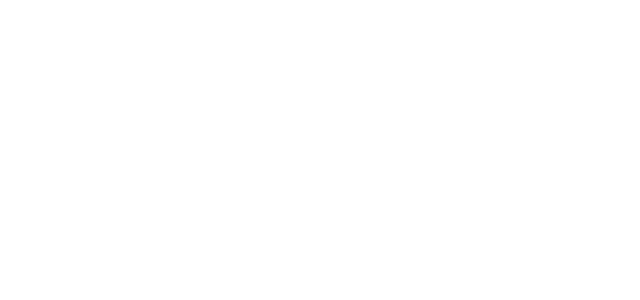
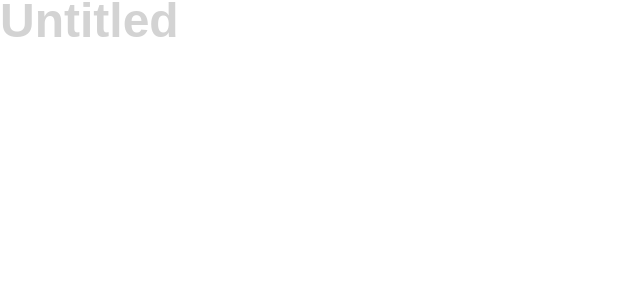
Before and after one commit to ayushmanchhabra/share-list, a React (Vite) app: page / in a window 1280 px wide. Shown: the top 300 px of the page, without its empty margins (0-640 px from the left). Built offline with nearby package versions, Linux system fonts and the light colour scheme.

Commit message:
Fix app state in URL functionality

```diff
--- a/index.html
+++ b/index.html
@@ -7,7 +7,7 @@
   </head>
   <body>
     <div id="root"></div>
-    <script type="module" src="src/main.tsx"></script>
-    <link rel="stylesheet" href="src/main.scss" />
+    <script type="module" src="./src/main.tsx"></script>
+    <link rel="stylesheet" href="./src/main.scss" />
   </body>
 </html>
--- a/src/app.tsx
+++ b/src/app.tsx
@@ -1,13 +1,14 @@
 import { useEffect, useState } from "react";
 import { useNavigate, useParams } from "react-router-dom";
 
-import { dummy, decompress, compress } from "providers";
+import { deserialise, serialise } from "providers";
 import { PlaylistSchema, SongSchema } from "schema";
 
 export function App() {
   const [playlist, setPlaylist] = useState<PlaylistSchema>({
     title: "",
     songs: [],
+    focus: true,
   } as PlaylistSchema);
   const [keyState, setKeyState] = useState<string>("");
 
@@ -16,7 +17,7 @@
 
   useEffect(() => {
     if (id !== undefined) {
-      const appState: PlaylistSchema = JSON.parse(decompress(atob(id)));
+      const appState: PlaylistSchema = deserialise<PlaylistSchema>(id);
       setPlaylist(appState);
     }
   }, [id]);
@@ -32,44 +33,31 @@
         }
         if (keyState === "Control" && event.key === "s") {
           event.preventDefault();
-          const url = btoa(compress(JSON.stringify(playlist.songs)));
+          const url = serialise<PlaylistSchema>(playlist);
           navigate(`/${url}`);
         }
       }}
     >
-      {/* <List /> */}
-      {playlist.songs.map((item: SongSchema, idx: number) => {
-        if (idx === 0) {
-          return (
       <input
-              autoFocus={item.focus}
+        autoFocus={playlist.focus}
         className={"title"}
-              key={idx}
         onChange={(event) => {
-                let tempItems = [...playlist.songs];
-                tempItems[idx].title = event.target.value;
-                tempItems[idx].focus = true;
-                setPlaylist({ ...playlist, songs: tempItems });
+          setPlaylist({ ...playlist, title: event.target.value, focus: true });
         }}
         onKeyDown={(event) => {
-                if (event.key === "Enter" && playlist.songs.length === 1) {
-                  let tempItems = [...playlist.songs];
-                  tempItems[idx].title += " ";
+          if (event.key === "Enter" && playlist.songs.length === 0) {
             setPlaylist({
               ...playlist,
-                    songs: [
-                      ...tempItems,
-                      { title: "", artist: "", focus: true },
-                    ],
+              title: playlist.title + " ",
+              songs: [{ title: "", artist: "", focus: true }],
             });
           }
         }}
         placeholder={"Untitled"}
         type="text"
-              value={item.title}
+        value={playlist.title}
       />
-          );
-        } else {
+      {playlist.songs.map((item: SongSchema, idx: number) => {
         return (
           <input
             autoFocus={item.focus}
@@ -81,10 +69,7 @@
                 tempItems[idx].title += " ";
                 setPlaylist({
                   ...playlist,
-                    songs: [
-                      ...tempItems,
-                      { title: "", artist: "", focus: true },
-                    ],
+                  songs: [...tempItems, { title: "", artist: "", focus: true }],
                 });
               }
               if (event.key === "Backspace") {
@@ -109,7 +94,6 @@
             value={item.title}
           />
         );
-        }
       })}
     </div>
   );
--- /dev/null
+++ b/src/providers/deserialise.ts
@@ -0,0 +1,5 @@
+import { decompress } from "providers";
+
+export function deserialise<T>(data: string): T {
+  return JSON.parse(decompress(atob(data)));
+}
--- a/src/providers/index.ts
+++ b/src/providers/index.ts
@@ -1,3 +1,5 @@
 export { compress } from "./compress";
 export { dummy } from "./db";
 export { decompress } from "./decompress";
+export { deserialise } from "./deserialise";
+export { serialise } from "./serialise";
--- /dev/null
+++ b/src/providers/serialise.ts
@@ -0,0 +1,5 @@
+import { compress } from "providers";
+
+export function serialise<T>(data: T): string {
+  return btoa(compress(JSON.stringify(data)));
+}
--- a/src/schema/Playlist.ts
+++ b/src/schema/Playlist.ts
@@ -3,4 +3,5 @@
 export type PlaylistSchema = {
   title: string;
   songs: SongSchema[];
+  focus: boolean;
 };
--- a/tsconfig.json
+++ b/tsconfig.json
@@ -27,6 +27,7 @@
     "typeRoots": ["./src/types"]
   },
   "include": ["src"],
+  "exclude": ["node_modules", "out"],
   "references": [
     {
       "path": "./tsconfig.node.json"
--- a/vite.config.ts
+++ b/vite.config.ts
@@ -2,7 +2,6 @@
 import tsconfigPaths from "vite-tsconfig-paths";
 import react from "@vitejs/plugin-react";
 
-// https://vitejs.dev/config/
 export default defineConfig({
   plugins: [react(), tsconfigPaths()],
   build: {
```
Lines whose indentation alone changed are shown as unchanged.
